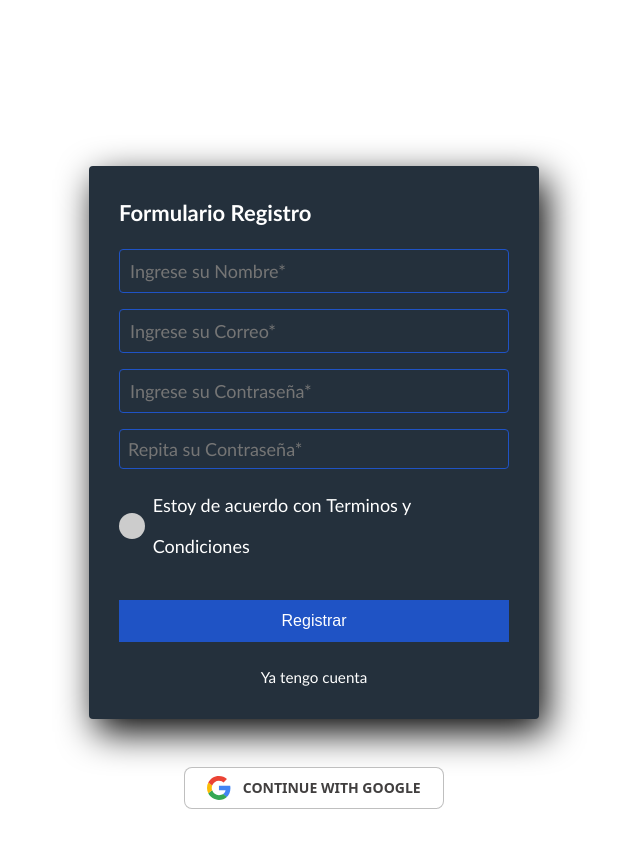
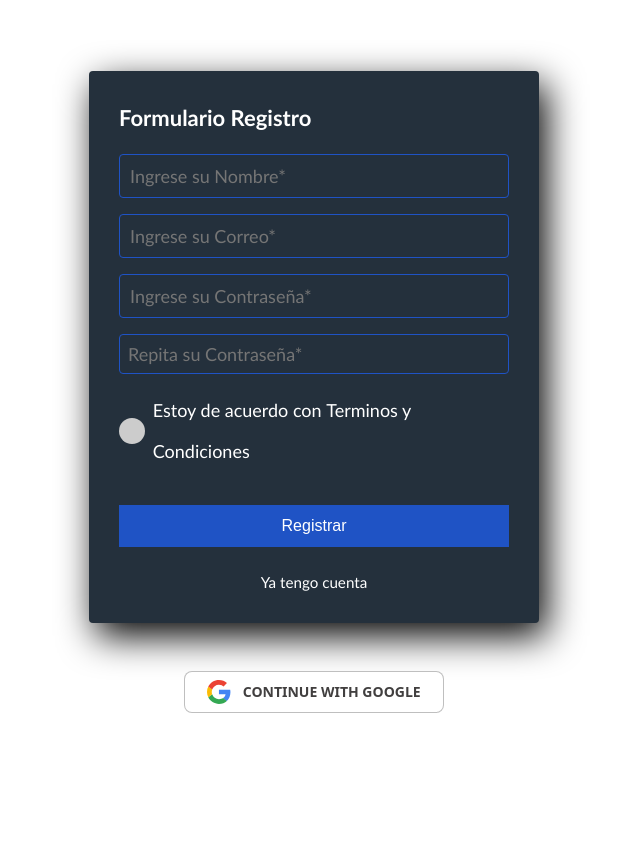
Before and after one commit to AdriTN/TutorVirtual, a React (Vite) app in the folder tutor-frontend/: page /register in a window 1280 px wide. Shown: the top 848 px of the page, without its empty margins (326-966 px from the left). After the commit the page ends 800 px from the top, so only its background shows below. Built offline with nearby package versions, Linux system fonts and the light colour scheme; no server answers.

Commit message:
Corregimos errores de tipado

```diff
--- a/tutor-frontend/src/pages/login/LoginPage.module.css
+++ b/tutor-frontend/src/pages/login/LoginPage.module.css
@@ -7,12 +7,11 @@
 }
 
 .pageContainer {
-  margin-top: 150px;
   min-height: 100vh;
   display: flex;
   flex-direction: column;
   align-items: center;
-  justify-content: flex-start;
+  justify-content: center;
   gap: 2rem;
   padding: 1rem;
 }
--- a/tutor-frontend/src/pages/register/RegisterPage.module.css
+++ b/tutor-frontend/src/pages/register/RegisterPage.module.css
@@ -7,12 +7,11 @@
 }
 
 .pageContainer {
-  margin-top: 150px;
   min-height: 100vh;
   display: flex;
   flex-direction: column;
   align-items: center;
-  justify-content: flex-start;
+  justify-content: center;
 
   gap: 2rem;
 
```
